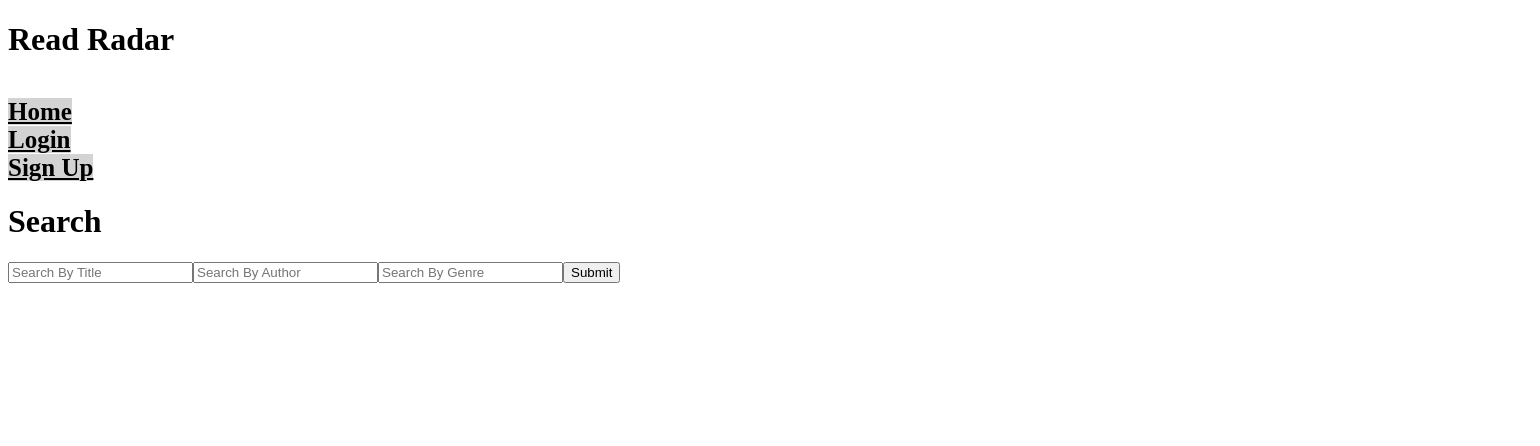
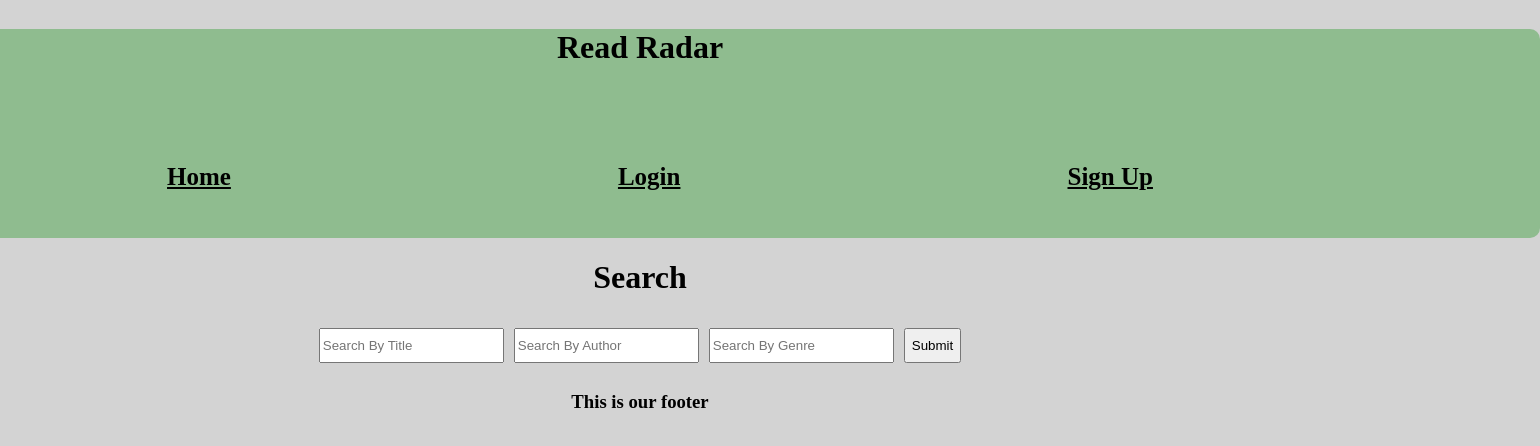
Before and after one commit to jbatcheller32/Read-Radar, a React (Vite) app in the folder client/: page / in a window 1280 px wide. Shown: the top 446 px of the page, 1540 px wide, since content can reach past the window. Built offline with nearby package versions, Linux system fonts and the light colour scheme.

Commit message:
adding some styling to the home page. Just basic styling to test colors and layout

```diff
--- a/client/src/components/Footer/index.jsx
+++ b/client/src/components/Footer/index.jsx
@@ -1,7 +1,19 @@
 const Footer = () => {
+
+    const styles = {
+        footerStyle: {
+            display: 'flex',
+            justifyContent: 'center'
+        },
+    };
+
     return (
 
-        <footer className="footer">
+        <footer className="footer" style={styles.footerStyle}>
+
+            <h3 className="footer">
+                This is our footer
+            </h3>
 
 
         </footer>
--- a/client/src/components/Header/index.jsx
+++ b/client/src/components/Header/index.jsx
@@ -1,31 +1,47 @@
 import { Link, useLocation } from 'react-router-dom';
 
+import Auth from '../../utils/auth';
 
 const Header = () => {
+    const logout = (e) => {
+        e.preventDefault();
+        Auth.logout();
+    }
 
     const styles = {
         navStyle: {
-            display: 'inline',
+            display: 'flex',
+            justifyContent: 'space-evenly',
             listStyleType: 'none',
             paddingTop: '75px',
             height: '75px',
             borderStyle: 'none'
         },
         navLinks: {
-            backgroundColor: 'lightgrey',
+            backgroundColor: 'transparent',
             color: 'black',
             fontSize: '25px',
             fontWeight: 'bold',
             justifyContent: 'center'
-        }
+        },
+        headerStyle: {
+            width: '1800px',
+            backgroundColor: 'darkseagreen',
+            borderRadius: '10px'
+        },
+        titlestyle: {
+            display: 'flex',
+            justifyContent: 'center'
+
+        },
     };
 
     const currentPage = useLocation().pathname;
 
     return (
-        <header className="header">
+        <header className="header" style={styles.headerStyle}>
 
-            <h1>Read Radar</h1>
+            <h1 className="title" style={styles.titlestyle}>Read Radar</h1>
 
             <ul style={styles.navStyle} className="nav nav-tabs">
                 <li className="nav-item">
@@ -37,11 +53,23 @@ const Header = () => {
                         Home
                     </Link>
                 </li>
-                <li className="nav-item">
+
+          {Auth.loggedIn() ? (
+            <>
+              <Link className="btn btn-lg btn-info m-2" to="/me">
+                {Auth.getProfile().data.username} profile
+              </Link>
+              <button className="btn btn-lg btn-light m-2" onClick={logout}>
+                Logout
+              </button>
+            </>
+          ) : (
+            <>
+               <li className="nav-item">
                     <Link
                         style={styles.navLinks}
                         to="/Login"
-                        className={currentPage === '/Portfolio' ? 'nav-link active' : 'nav-link'}
+                        className={currentPage === '/login' ? 'nav-link active' : 'nav-link'}
                     >
                         Login
                     </Link>
@@ -50,16 +78,20 @@ const Header = () => {
                     <Link
                         style={styles.navLinks}
                         to="/Signup"
-                        className={currentPage === '/Resume' ? 'nav-link active' : 'nav-link'}
+                        className={currentPage === '/signup' ? 'nav-link active' : 'nav-link'}
                     >
                         Sign Up
                     </Link>
                 </li>
-
-            </ul>
+                </>
 
 
+          )}
+
+        </ul>
+
         </header>
+
     )
 }
 
--- a/client/src/pages/Home.jsx
+++ b/client/src/pages/Home.jsx
@@ -1,4 +1,5 @@
 import { useState } from 'react';
+import '../styles/styles.css';
 
 function BookSearch() {
 
--- /dev/null
+++ b/client/src/styles/styles.css
@@ -0,0 +1,22 @@
+body {
+    display: flex;
+    justify-content: center;
+    background-color: lightgrey;
+
+}
+
+h1 {
+    display: flex;
+    justify-content: center;
+}
+
+input{
+    margin-right: 10px;
+}
+
+.form {
+    display: flex;
+    justify-content: center;
+    height: 35px;
+    padding: 10px;
+}
```
